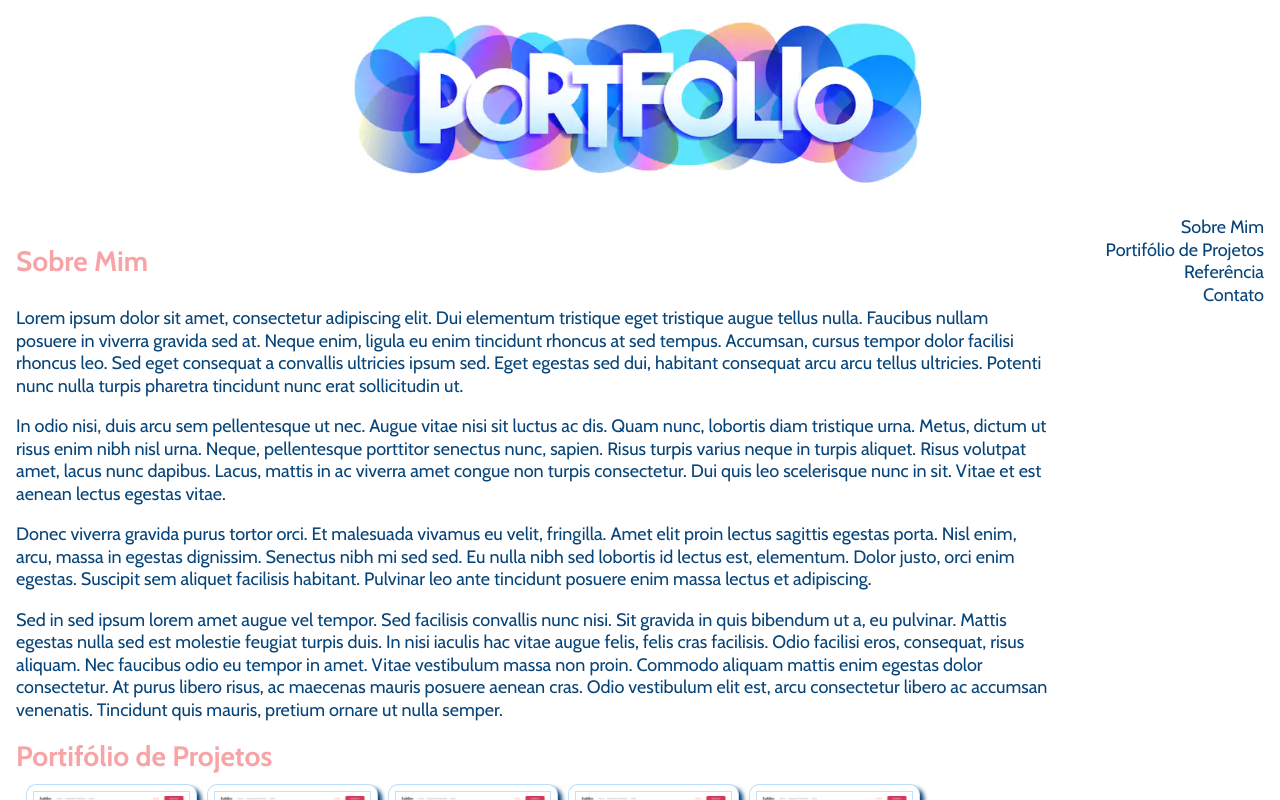
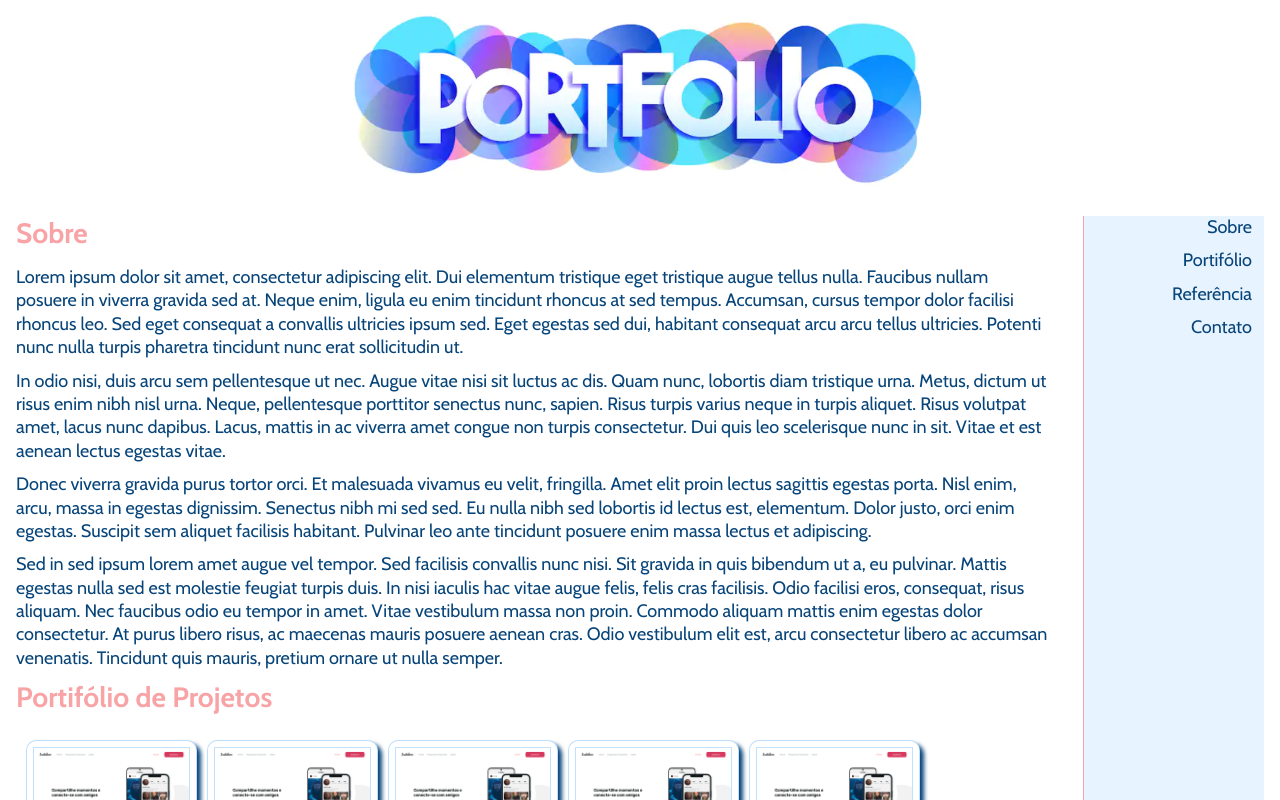
Before and after one commit to fernandoadriano/portfolio, a Next.js app: page / in a window 1280 px wide. Shown: the top 800 px of the page. Built offline with nearby package versions, Linux system fonts and the light colour scheme.

Commit message:
Concluído o menu

```diff
--- a/pages/index.js
+++ b/pages/index.js
@@ -40,8 +40,8 @@ export default function Home() {
             display="flex"
             alignItems="flex-end"
             justifyContent="top"
-            flexDirection="column"
-            order="2"
+            flexDirection={{ sm: 'row', md: 'column' }}
+            order={{ sm: 0, md: 2 }}
           >
             <MenuArea />
           </Grid.Col>
--- a/src/components/layout/Grid/index.js
+++ b/src/components/layout/Grid/index.js
@@ -24,30 +24,35 @@ const Col = styled.div`
         xs: css`
       flex: 0 0 ${size2Perc(value.xs)}%;
       max-width: ${size2Perc(value.xs)}%;
+      width: ${size2Perc(value.xs)}%;
     `,
       }),
       ...(value.sm && {
         sm: css`
       flex: 0 0 ${size2Perc(value.sm)}%;
       max-width: ${size2Perc(value.sm)}%;
+      width: ${size2Perc(value.sm)}%;
     `,
       }),
       ...(value.md && {
         md: css`
       flex: 0 0 ${size2Perc(value.md)}%;
       max-width: ${size2Perc(value.md)}%;
+      width: ${size2Perc(value.md)}%;
     `,
       }),
       ...(value.lg && {
         lg: css`
       flex: 0 0 ${size2Perc(value.lg)}%;
       max-width: ${size2Perc(value.lg)}%;
+      width: ${size2Perc(value.lg)}%;
     `,
       }),
       ...(value.xl && {
         xl: css`
       flex: 0 0 ${size2Perc(value.xl)}%;
       max-width: ${size2Perc(value.xl)}%;
+      width: ${size2Perc(value.xl)}%;
     `,
       }),
     });
--- a/src/regions/AboutMe/index.js
+++ b/src/regions/AboutMe/index.js
@@ -8,7 +8,7 @@ const AboutWrapper = styled.div``;
 
 const AboutMe = () => (
   <AboutWrapper>
-    <Text as="p" variant="SectionTitle">Sobre Mim</Text>
+    <Text variant="SectionTitle">Sobre</Text>
     <Text>
       Lorem ipsum dolor sit amet, consectetur adipiscing elit.
       Dui elementum tristique eget tristique augue tellus nulla.
@@ -19,7 +19,7 @@ const AboutMe = () => (
       Eget egestas sed dui, habitant consequat arcu arcu tellus ultricies.
       Potenti nunc nulla turpis pharetra tincidunt nunc erat sollicitudin ut.
     </Text>
-    <Text as="p">
+    <Text>
       In odio nisi, duis arcu sem pellentesque ut nec.
       Augue vitae nisi sit luctus ac dis.
       Quam nunc, lobortis diam tristique urna.
@@ -31,7 +31,7 @@ const AboutMe = () => (
       Dui quis leo scelerisque nunc in sit.
       Vitae et est aenean lectus egestas vitae.
     </Text>
-    <Text as="p">
+    <Text>
       Donec viverra gravida purus tortor orci.
       Et malesuada vivamus eu velit, fringilla.
       Amet elit proin lectus sagittis egestas porta.
@@ -41,7 +41,7 @@ const AboutMe = () => (
       Suscipit sem aliquet facilisis habitant.
       Pulvinar leo ante tincidunt posuere enim massa lectus et adipiscing.
     </Text>
-    <Text as="p">
+    <Text>
       Sed in sed ipsum lorem amet augue vel tempor.
       Sed facilisis convallis nunc nisi.
       Sit gravida in quis bibendum ut a, eu pulvinar.
--- a/src/regions/MenuArea/index.js
+++ b/src/regions/MenuArea/index.js
@@ -1,13 +1,37 @@
 /* eslint-disable react/jsx-props-no-spreading */
-import React from 'react';
+import React, { useEffect, useState } from 'react';
 import styled from 'styled-components';
 import PropTypes from 'prop-types';
 
 import propToStyle from '../../theme/utils/propToStyle';
 import variants from '../../theme/typographyVariants';
 
-const MenuAreaWrapper = styled.div``;
+const MenuAreaWrapper = styled.div`
+  ${propToStyle('display')}
+  ${propToStyle('justifyContent')}
+  ${propToStyle('width')}
+  ${propToStyle('height')}
+  background-color: ${({ theme }) => theme.colors.primary.light};
+  height: 25px;
+  border-left: 1px solid;
+  border-color: ${({ theme }) => theme.colors.secondary.main};
+
+  /*
+    * Stick Menu
+    */
+  ${({ scrolled }) => {
+    if (scrolled) {
+      return {
+        position: 'fixed',
+        top: 0,
+      };
+    }
+    return {};
+  }};
+`;
+
 const MenuItem = styled.span`
+  padding-right: 12px;
   ${({ variant, theme }) => variants[variant](theme)};
   ${propToStyle('display')}
   ${propToStyle('textAlign')}
@@ -17,14 +41,37 @@ MenuItem.defaultProps = {
   variant: 'paragraph1',
 };
 
-const MenuArea = ({ ...props }) => (
-  <MenuAreaWrapper {...props}>
-    <MenuItem display="block" textAlign="end">Sobre Mim</MenuItem>
-    <MenuItem display="block" textAlign="end">Portifólio de Projetos</MenuItem>
-    <MenuItem display="block" textAlign="end">Referência</MenuItem>
-    <MenuItem display="block" textAlign="end">Contato</MenuItem>
-  </MenuAreaWrapper>
-);
+const MenuArea = ({ ...props }) => {
+  const [scrolled, setScrolled] = useState(false);
+  const handleScroll = () => {
+    const offset = window.scrollY;
+    if (offset > 200) {
+      setScrolled(true);
+    } else {
+      setScrolled(false);
+    }
+  };
+
+  useEffect(() => {
+    window.addEventListener('scroll', handleScroll);
+  });
+
+  return (
+    <MenuAreaWrapper
+      display={{ xs: 'flex', md: 'block' }}
+      justifyContent="flex-end"
+      width="100%"
+      height={{ xs: '25px', md: '100vh' }}
+      scrolled={scrolled}
+      {...props}
+    >
+      <MenuItem display={{ xs: 'inline', md: 'block' }} textAlign="end">Sobre</MenuItem>
+      <MenuItem display={{ xs: 'inline', md: 'block' }} textAlign="end">Portifólio</MenuItem>
+      <MenuItem display={{ xs: 'inline', md: 'block' }} textAlign="end">Referência</MenuItem>
+      <MenuItem display={{ xs: 'inline', md: 'block' }} textAlign="end">Contato</MenuItem>
+    </MenuAreaWrapper>
+  );
+};
 
 MenuArea.propTypes = {
   children: PropTypes.node.isRequired,
--- a/src/theme/typographyVariants.js
+++ b/src/theme/typographyVariants.js
@@ -1,9 +1,11 @@
 export default {
   SectionTitle: (theme) => ({
+    display: 'block',
     fontFamily: 'Cabin',
     fontSize: '28px',
     fontWeight: 700,
     lineHeight: 1.25, // 125%
+    marginBottom: '15px',
     color: theme.colors.secondary.main,
   }),
   CardTitle: (theme) => ({
@@ -25,10 +27,12 @@ export default {
     color: theme.colors.primary.dark,
   }),
   paragraph1: (theme) => ({
+    display: 'block',
     fontFamily: 'Cabin',
     fontSize: '18px',
     fontWeight: 400,
-    lineHeight: 1.25, // 125%
+    lineHeight: 1.3, // 125%
+    marginBottom: '10px',
     color: theme.colors.primary.dark,
   }),
 };
```
